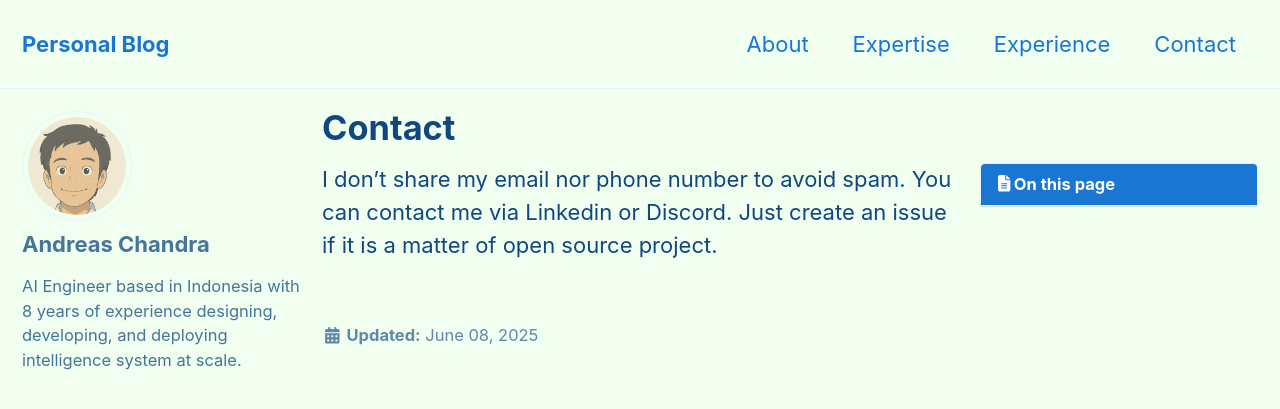
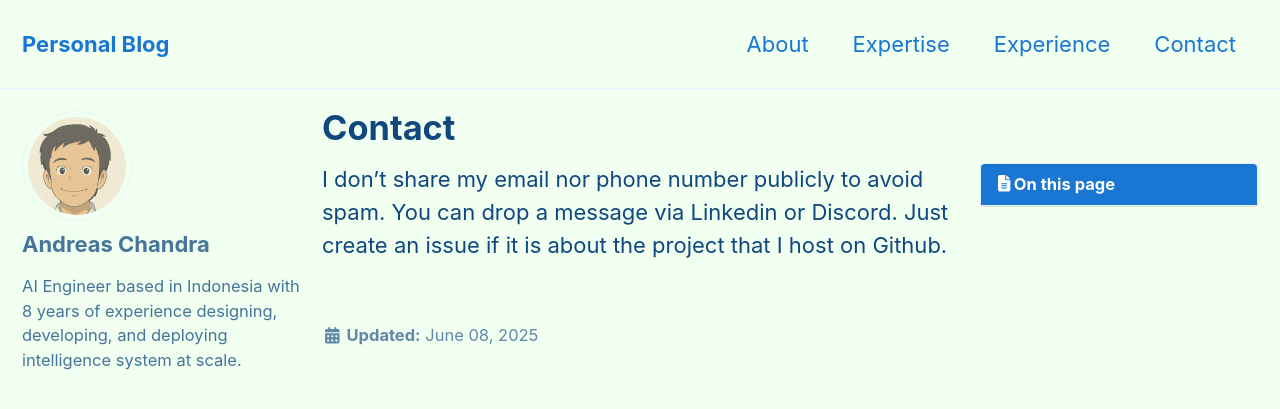
Before and after one commit to andreaschandra/andreaschandra.github.io, a Jekyll site: the page built from _pages/contact.md, in a window 1280 px wide and 900 px high. Shown: the top 409 px of the window. Built offline with Jekyll 4.4.1, drawn with Linux system fonts in a browser that asks for light colours; cached includes are drawn as plain includes.

Commit message:
update contact

```diff
--- a/_pages/contact.md
+++ b/_pages/contact.md
@@ -9,6 +9,6 @@ toc_sticky: true
 author_profile: true
 ---
 
-I don't share my email nor phone number to avoid spam.
-You can contact me via Linkedin or Discord.
-Just create an issue if it is a matter of open source project.
+I don't share my email nor phone number publicly to avoid spam.
+You can drop a message via Linkedin or Discord.
+Just create an issue if it is about the project that I host on Github.
```
